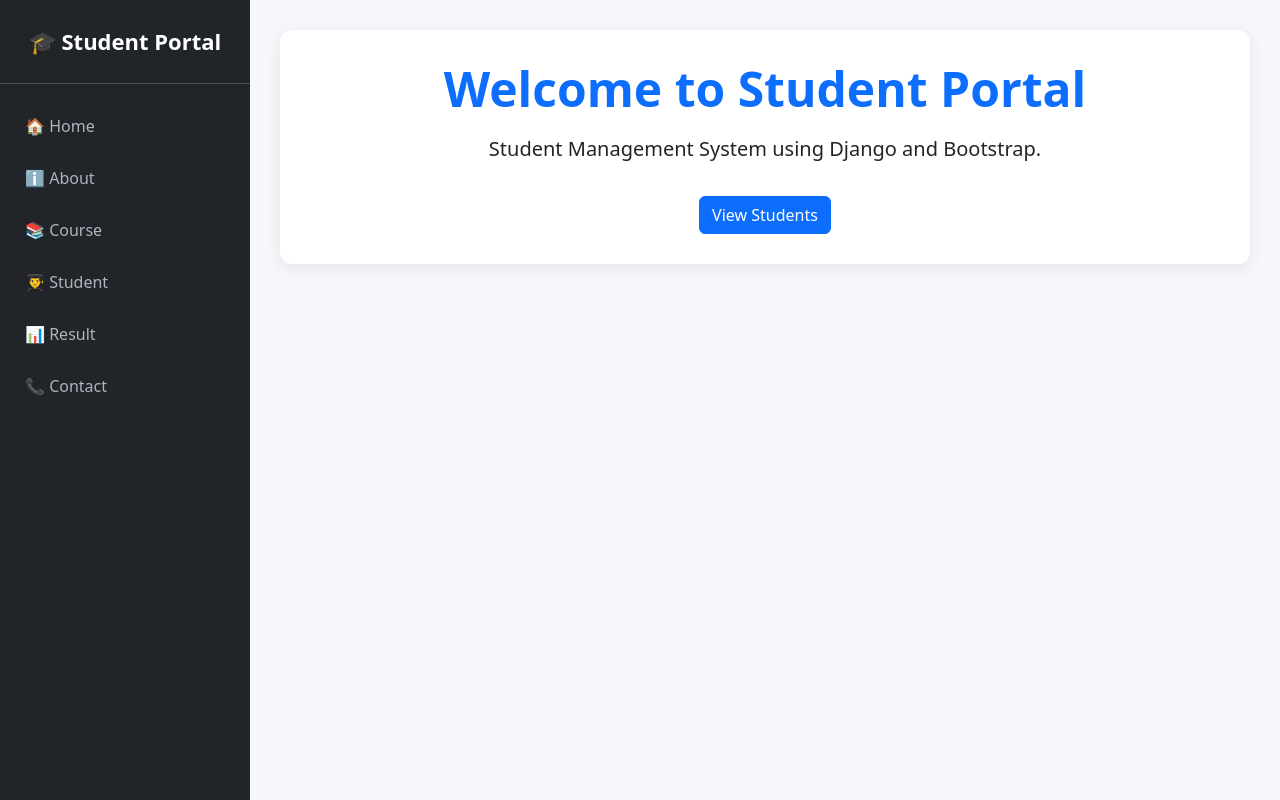
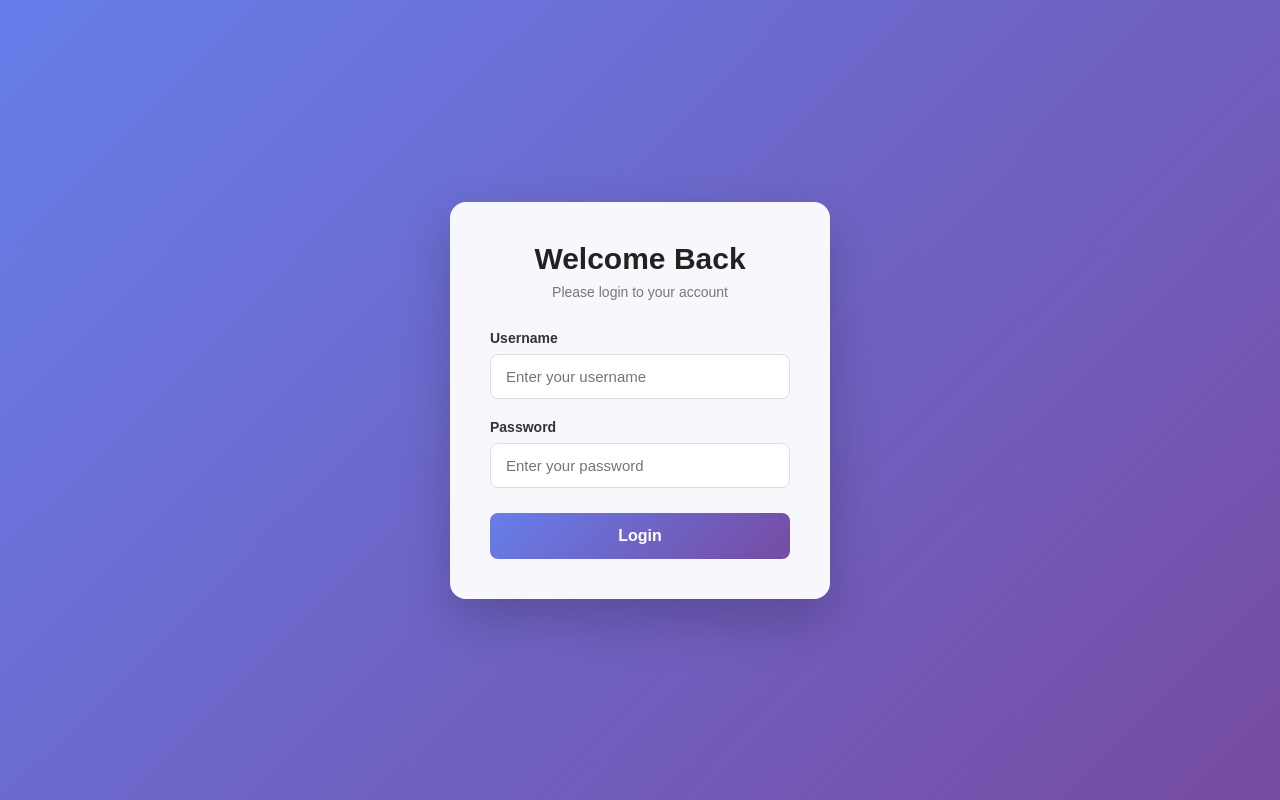
Before and after one commit to TD2212/D-Jango, a Django app: page / in a window 1280 px wide. Run offline with Django 5.2, Linux system fonts and the light colour scheme.

Commit message:
11-09-2026 2 login logout

```diff
--- a/TD/settings.py
+++ b/TD/settings.py
@@ -26,6 +26,9 @@ SECRET_KEY = 'django-insecure-rl8hr^=i3@wce75n$7brzs$7l9gu2y$=9h5w)7i+8z!uh5%83r
 DEBUG = True
 
 ALLOWED_HOSTS = []
+LOGIN_URL='login'
+LOGIN_REDIRECT_URL='base'
+LOGOUT_REDIRECT_URL='login'
 
 
 # Application definition
--- a/student/templates/base.html
+++ b/student/templates/base.html
@@ -94,6 +94,10 @@
         <a class="nav-link" href="{% url 'contact' %}">
             📞 Contact
         </a>
+      <a class="dropdown-item text-danger" href="{% url 'logout' %}">
+                        <i class="bi bi-box-arrow-right me-2"></i>
+                        Logout
+                    </a>
 
     </nav>
 
--- a/student/templates/home.html
+++ b/student/templates/home.html
@@ -9,7 +9,7 @@
     <div class="text-center">
 
         <h1 class="display-5 fw-bold text-primary">
-            Welcome to Student Portal
+            Welcome to {{username}}
         </h1>
 
         <p class="lead mt-3">
--- /dev/null
+++ b/student/templates/login.html
@@ -0,0 +1,149 @@
+<!DOCTYPE html>
+<html lang="en">
+<head>
+    <meta charset="UTF-8">
+    <meta name="viewport" content="width=device-width, initial-scale=1.0">
+    <title>Login Page</title>
+
+    <style>
+        * {
+            margin: 0;
+            padding: 0;
+            box-sizing: border-box;
+            font-family: Arial, Helvetica, sans-serif;
+        }
+
+        body {
+            min-height: 100vh;
+            display: flex;
+            justify-content: center;
+            align-items: center;
+            background: linear-gradient(135deg, #667eea, #764ba2);
+        }
+
+        .login-container {
+            width: 380px;
+            padding: 40px;
+            background: rgba(255, 255, 255, 0.95);
+            border-radius: 16px;
+            box-shadow: 0 20px 50px rgba(0, 0, 0, 0.2);
+        }
+
+        .login-header {
+            text-align: center;
+            margin-bottom: 30px;
+        }
+
+        .login-header h1 {
+            font-size: 30px;
+            color: #222;
+            margin-bottom: 8px;
+        }
+
+        .login-header p {
+            color: #777;
+            font-size: 14px;
+        }
+
+        .form-group {
+            margin-bottom: 20px;
+        }
+
+        .form-group label {
+            display: block;
+            margin-bottom: 8px;
+            color: #333;
+            font-size: 14px;
+            font-weight: 600;
+        }
+
+        .form-group input {
+            width: 100%;
+            padding: 13px 15px;
+            border: 1px solid #ddd;
+            border-radius: 8px;
+            outline: none;
+            font-size: 15px;
+            transition: 0.3s;
+        }
+
+        .form-group input:focus {
+            border-color: #667eea;
+            box-shadow: 0 0 0 3px rgba(102, 126, 234, 0.12);
+        }
+
+        .login-btn {
+            width: 100%;
+            padding: 14px;
+            border: none;
+            border-radius: 8px;
+            background: linear-gradient(135deg, #667eea, #764ba2);
+            color: white;
+            font-size: 16px;
+            font-weight: 600;
+            cursor: pointer;
+            transition: 0.3s;
+            margin-top: 5px;
+        }
+
+        .login-btn:hover {
+            transform: translateY(-2px);
+            box-shadow: 0 8px 20px rgba(102, 126, 234, 0.35);
+        }
+
+        .login-btn:active {
+            transform: translateY(0);
+        }
+
+        @media (max-width: 450px) {
+            .login-container {
+                width: 90%;
+                padding: 30px 25px;
+            }
+        }
+    </style>
+</head>
+
+<body>
+
+    <div class="login-container">
+
+        <div class="login-header">
+            <h1>Welcome Back</h1>
+            <p>Please login to your account</p>
+        </div>
+
+        <form method="POST">
+        {% csrf_token %}
+            <div class="form-group">
+                <label for="username">Username</label>
+                <input
+                    type="text"
+                    id="username"
+                    name="username"
+                    placeholder="Enter your username"
+                    required
+                >
+            </div>
+
+            <div class="form-group">
+                <label for="password">Password</label>
+                <input
+                    type="password"
+                    id="password"
+                    name="password"
+                    placeholder="Enter your password"
+                    required
+                >
+            </div>
+
+            <button type="submit" class="login-btn">
+                Login
+            </button>
+
+        </form>
+
+    </div>
+
+</body>
+</html>
--- a/student/urls.py
+++ b/student/urls.py
@@ -1,10 +1,11 @@
 from django.urls import path
 from . import views
-from .views import CourseCreateView,CourseUpdateView
+from .views import CourseCreateView, CourseUpdateView
+
 urlpatterns = [
-
-
-    path("", views.home, name="home"),
+    path("", views.login_view, name="login"),
+    path("logout/", views.logout_view, name="logout"),
+    path("home/", views.home, name="home"),
     path("about/", views.about, name="about"),
     path("course/", views.course, name="course"),
     path("contact/", views.contact, name="contact"),
@@ -17,5 +18,5 @@ urlpatterns = [
     path("course/add/", views.course_add, name="course_add"),
     path("course/edit/<int:id>/", CourseUpdateView.as_view(), name="course_edit"),
     path("course/delete/<int:id>/", views.course_delete, name="course_delete"),
-    path('department_list/',views.department_list,name='department_list'),
+    path("department_list/", views.department_list, name="department_list"),
 ]
--- a/student/views.py
+++ b/student/views.py
@@ -4,6 +4,10 @@ from .models import Student, Course ,Department
 from .form import CourseForm
 from django.urls import reverse_lazy
 from django.views.generic import CreateView,ListView,UpdateView,DeleteView,DetailView
+from django.contrib.auth import *
+from django.contrib.auth.decorators import *
+from django.contrib.auth.mixins import *
+
 
 
 # =========================
@@ -138,10 +142,14 @@ def course_delete(request, id):
 # OTHER PAGES
 # =========================
 
-def home(request):
-    return render(request, "home.html")
 
 
+def home(request):
+    username='Dabhi'
+    return render(request, "home.html",{'username':username})
+
+
+@login_required(login_url ='login')
 def about(request):
     return render(request, "about.html")
 
@@ -182,3 +190,25 @@ def department_list(request):
         'department_list.html',
         {'departments': departments}
     )
+
+def login_view(request):
+    if request.method == "POST":
+        username= request.POST['username']
+        password= request.POST['password']
+        user= authenticate(
+            request,
+            username=username,
+            password=password
+        )
+        if user is not None:
+            login(request,user)
+            return redirect('home')
+        else:
+            return render(request, 'login.html',{
+                'error':'Invalid username or Password'
+            })
+    return render(request,'login.html')
+
+def logout_view(request):
+    logout(request)
+    return redirect('login')
```
Also changed, not shown: db.sqlite3.
